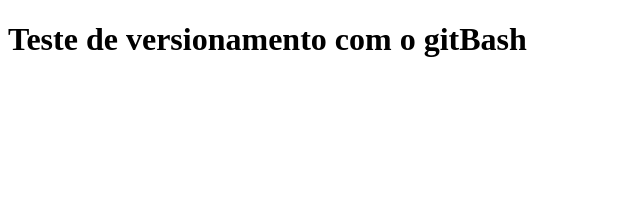
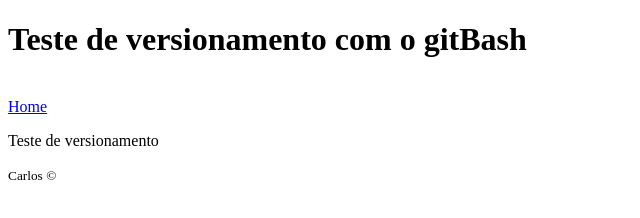
Before and after one commit to Prof-Carlos-Senai/versionamento, a plain HTML site: page index.html in a window 1280 px wide. Shown: the whole page, without its empty margins (0-640 px from the left). Drawn offline with Linux system fonts and the light colour scheme.

Commit message:
segunda versão

```diff
--- a/index.html
+++ b/index.html
@@ -7,6 +7,20 @@
 </head>
 <body>
     <h1>Teste de versionamento com o gitBash</h1>
+    <br>
+    <header>
+        <nav>
+            <a href="index.html">Home</a>
+        </nav>
+    </header>
+    <main>
+        <p>Teste de versionamento</p>
+    </main>
+    <footer>
+        <small>
+            Carlos &copy;
+        </small>
+    </footer>
 
 </body>
 </html>
```
